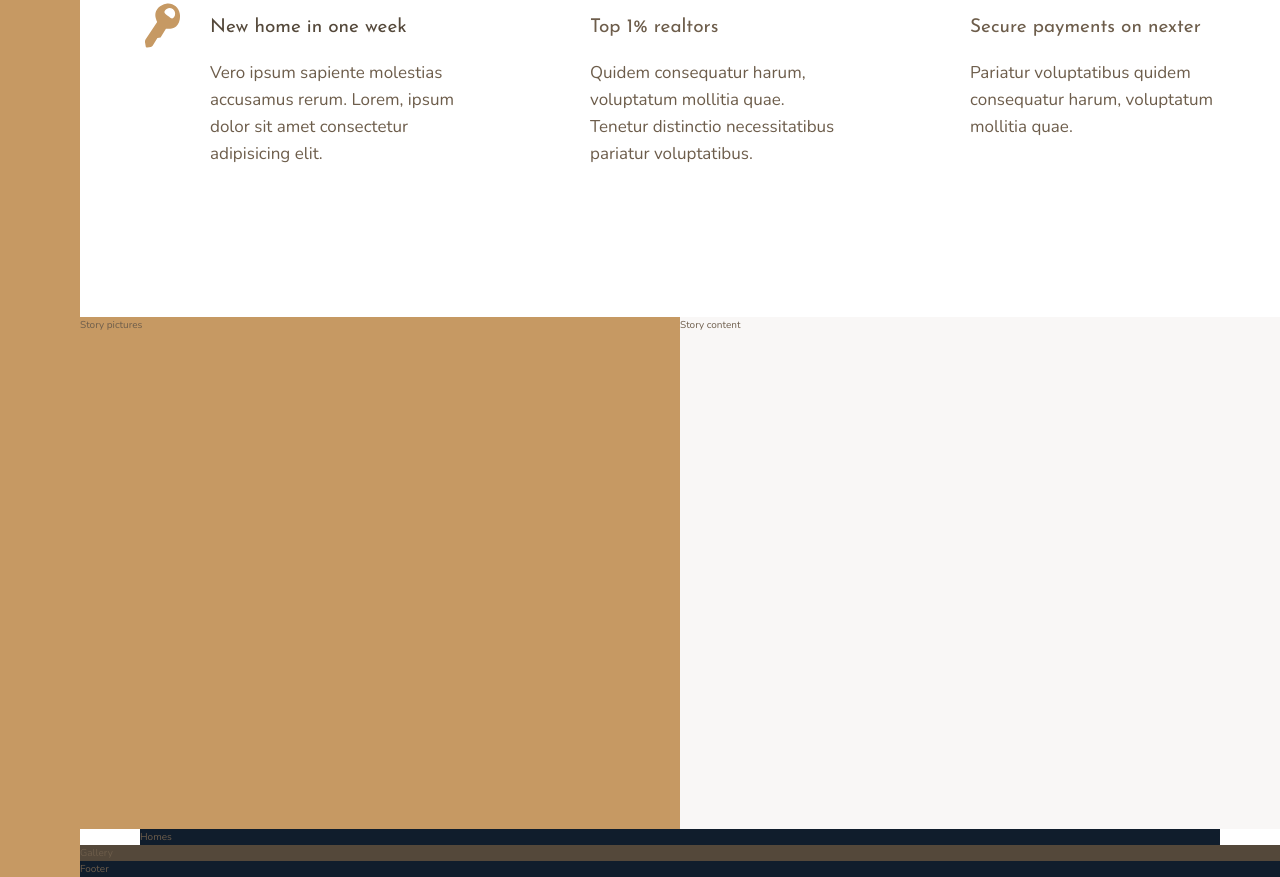
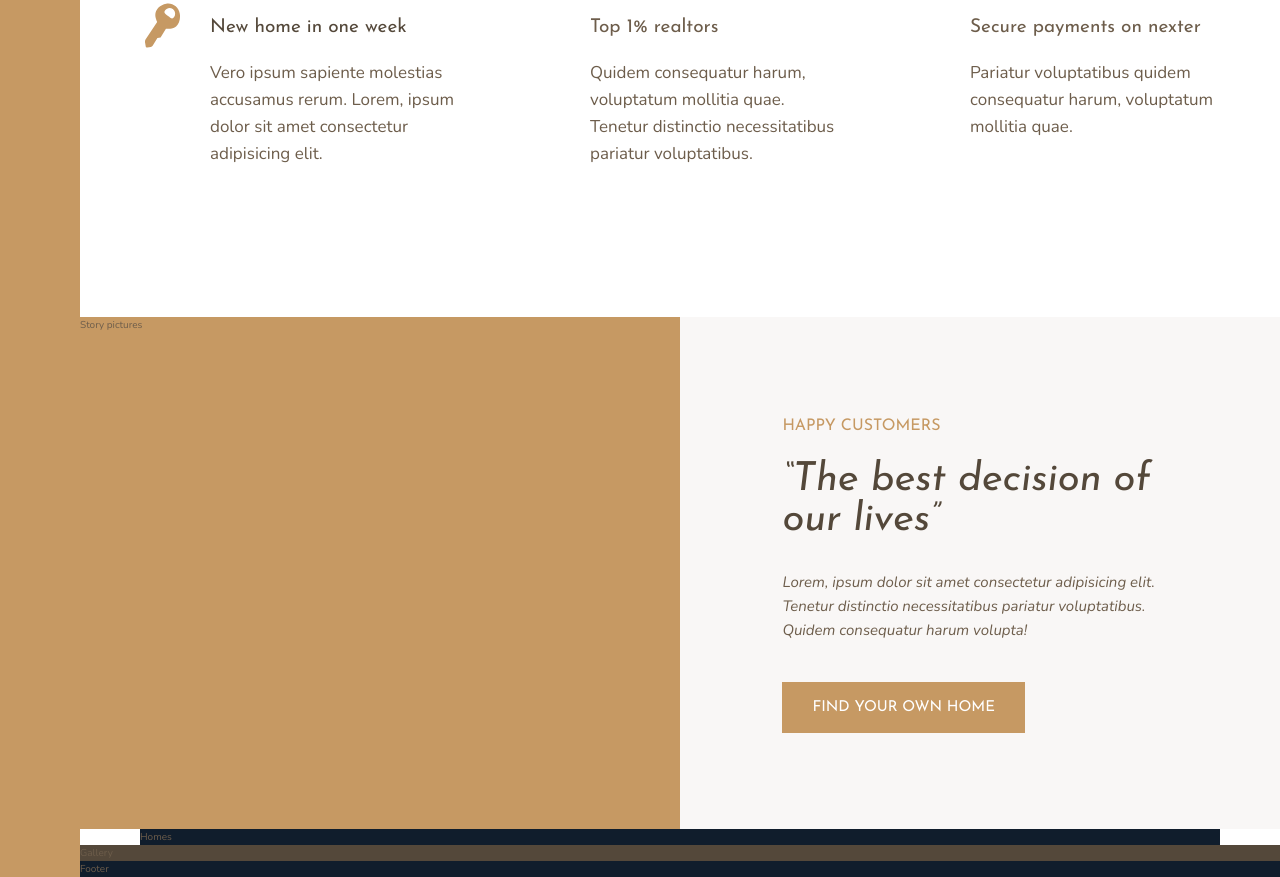
Before and after one commit to AkbarKarshiev/CSS-Practice, a website: page index.html in a window 1280 px wide. Shown: the part 991-1868 px from the top of the page. Drawn offline with nearby package versions, Linux system fonts and the light colour scheme.

Commit message:
6 Building the Story Section - Part 1

```diff
--- a/index.html
+++ b/index.html
@@ -86,7 +86,12 @@
         </div>
 
         <div class="story__content">
-            Story content
+            <h3 class="heading-3 mb-sm">Happy Customers</h3>
+            <h2 class="heading-2 heading-2--dark mb-md">&ldquo;The best decision of our lives&rdquo;</h2>
+            <p class="story__text">
+                Lorem, ipsum dolor sit amet consectetur adipisicing elit. Tenetur distinctio necessitatibus pariatur voluptatibus. Quidem consequatur harum volupta!
+            </p>
+            <button class="btn">Find your own home</button>
         </div>
 
         <div class="homes">
--- a/sass/_features.scss
+++ b/sass/_features.scss
@@ -15,6 +15,7 @@
     grid-template-columns: min-content 1fr;
     grid-row-gap: 1.5rem;
     grid-column-gap: 2.5rem;
+    justify-content: center;
 
     &__icon {
         fill: $color-primary;
--- a/sass/_story.scss
+++ b/sass/_story.scss
@@ -7,5 +7,22 @@
     &__content {
         background-color: $color-grey-light-1;
         grid-column: col-start 5 / full-end;
+
+        padding: 6rem 8vw;
+
+        // display: flex; //flexbox method
+        // flex-direction: column;
+        // justify-content: center;
+        // align-items: flex-start;
+
+        display: grid;
+        align-content: center;
+        justify-items: start;
+    }
+
+    &__text {
+        font-size: 1.5rem;
+        font-style: italic;
+        margin-bottom: 4rem;
     }
 }
--- a/sass/_typography.scss
+++ b/sass/_typography.scss
@@ -8,15 +8,45 @@
 }
 .heading-2 {
     @extend %heading;
+    font-size: 4rem;
+    font-style: italic;
+    line-height: 1;
+
+    &--light {color: $color-grey-light-1;}
+    &--dark {color: $color-grey-dark-1;}
 }
 .heading-3 {
     @extend %heading;
+    font-size: 1.6rem;
+    color: $color-primary;
+    text-transform: uppercase;
 }
 .heading-4 {
     @extend %heading;
     font-size: 1.9rem;
 
     &--light {color: $color-grey-light-1;}
-
     &--dark {color: $color-grey-dark-1;}
 }
+
+.btn {
+    background-color: $color-primary;
+    color: #fff;
+    border: none;
+    border-radius: 0;
+    font-family: $font-display;
+    font-size: 1.5rem;
+    text-transform: uppercase;
+    padding: 1.8rem 3rem;
+    cursor: pointer;
+    transition: all .2s;
+
+    &:hover {
+        background-color: $color-primary-dark;
+    }
+}
+
+.mb-sm { margin-bottom: 2rem; }
+.mb-md { margin-bottom: 3rem; }
+.mb-lg { margin-bottom: 4rem; }
+.mb-hg { margin-bottom: 8rem; }
```
Also changed, not shown: css/style.css.
